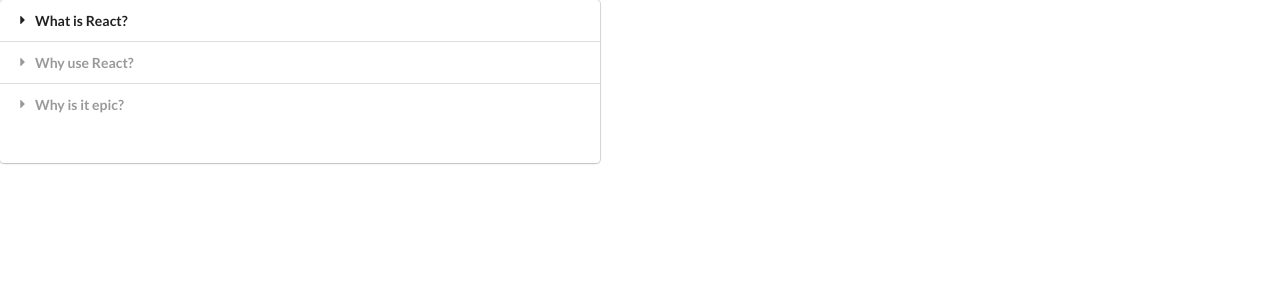
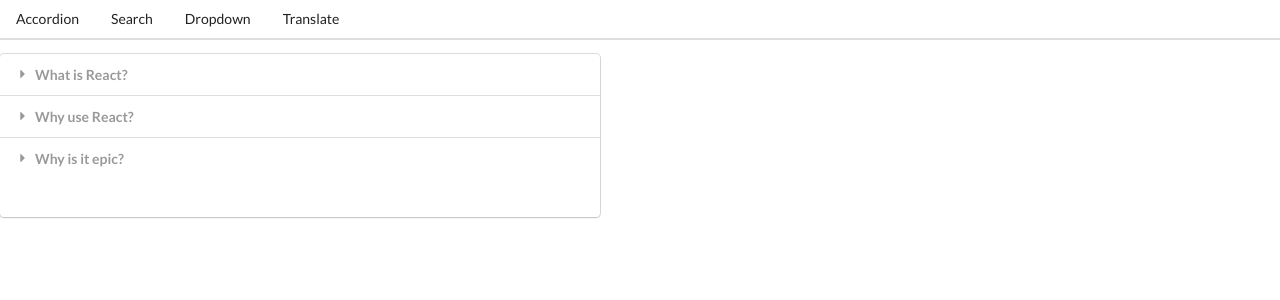
Before and after one commit to AlexKman/ReactWidgets, a React (Create React App) app: page / in a window 1280 px wide. Shown: the top 300 px of the page. Built offline with nearby package versions, Linux system fonts and the light colour scheme.

Commit message:
Added header component to display the navigation options

```diff
--- a/src/App.js
+++ b/src/App.js
@@ -4,6 +4,7 @@
 import Dropdown from "./components/Dropdown";
 import Translate from "./components/Translate";
 import Route from "./components/Route";
+import Header from "./components/Header";
 
 const items = [
   {
@@ -39,6 +40,7 @@
   const [selected, setSelected] = useState(options[0]);
   return (
     <div>
+      <Header></Header>
       <Route path="/">
         <Accordion items={items}></Accordion>
       </Route>
--- a/src/components/Header.js
+++ b/src/components/Header.js
@@ -0,0 +1,22 @@
+import React from "react";
+
+const Header = () => {
+  return (
+    <div className="ui secondary pointing menu">
+      <a href="/" className="item">
+        Accordion
+      </a>
+      <a href="/list" className="item">
+        Search
+      </a>
+      <a href="/dropdown" className="item">
+        Dropdown
+      </a>
+      <a href="/translate" className="item">
+        Translate
+      </a>
+    </div>
+  );
+};
+
+export default Header;
```
